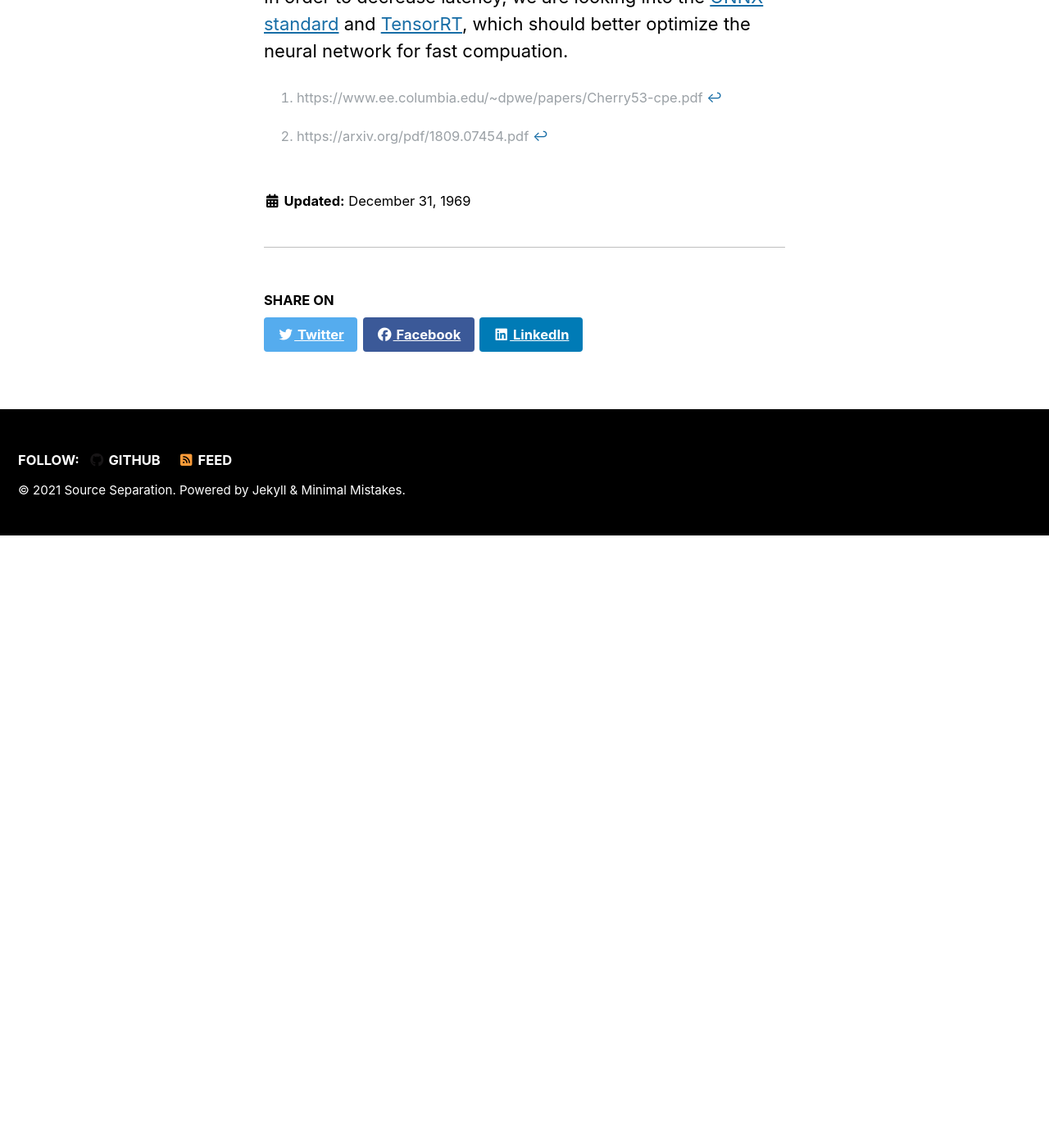
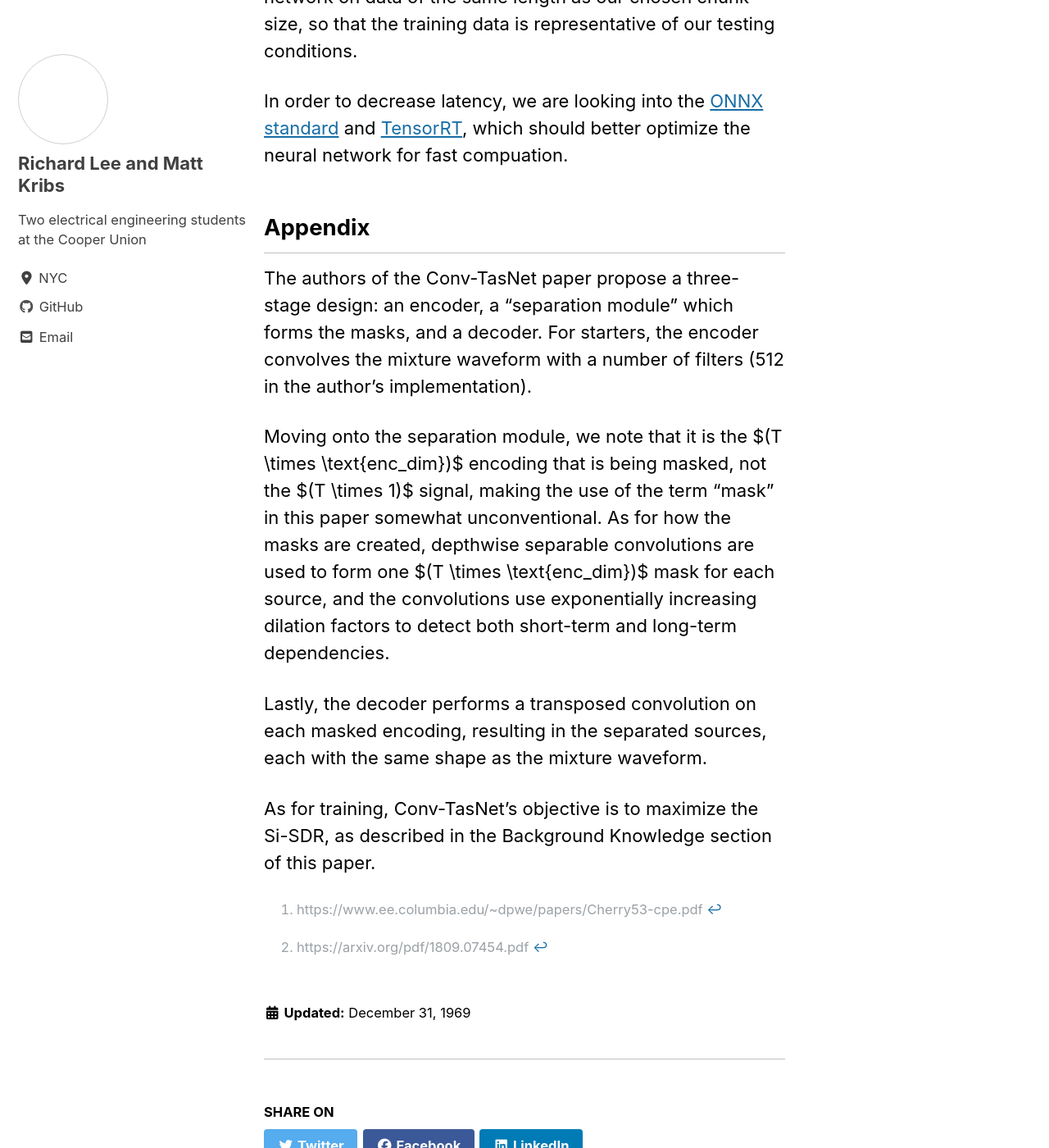
Before and after one commit to ece396-source-separation/ece396-source-separation.github.io, a Jekyll site: the page built from _posts/2021-03-20-project-updates.md, in a window 1280 px wide and 1400 px high, scrolled down 5573 px. Shown: the whole window at 82% size. Built offline with Jekyll 4.4.1, drawn with Linux system fonts in a browser that asks for light colours; cached includes are drawn as plain includes; nearby versions of some CDN libraries; before the commit the page ends 6226 px from its top, so only the background shows below that; some of the changed text lies outside the part shown.

Commit message:
Update 2021-03-20-project-updates.md

```diff
--- a/_posts/2021-03-20-project-updates.md
+++ b/_posts/2021-03-20-project-updates.md
@@ -80,12 +80,23 @@ Some options for decreasing latency include: multithreading the python code, so
 
 As of now, we have implemented a multithreaded python program which is able to chunk the data and process it through the neural network; however, the program has a reconstruction error that results in choppy sounding audio. The effects of this reconstruction error can be mitigated by increasing the chunk size, but that in turn increases latency.
 
+We are working to implement everything on the Jetson Nano, as its small size makes it closer to the goal of being used by someone seeking portable real-time source separation.
+
 > To Be populated in with audio files
 
 On the one hand, we plan on investigating traditional reconstruction techniques to see if we can mitigate the choppiness. On the other, we also plan on training a neural network on data of the same length as our chosen chunk size, so that the training data is representative of our testing conditions.
 
 In order to decrease latency, we are looking into the [ONNX standard](https://github.com/onnx/onnx) and [TensorRT](https://developer.nvidia.com/tensorrt), which should better optimize the neural network for fast compuation.
 
+## Appendix
+
+The authors of the Conv-TasNet paper propose a three-stage design: an encoder, a "separation module" which forms the masks, and a decoder. For starters, the encoder convolves the mixture waveform with a number of filters (512 in the author's implementation).
+
+Moving onto the separation module, we note that it is the $(T \times \text{enc\_dim})$ encoding that is being masked, not the $(T \times 1)$ signal, making the use of the term "mask" in this paper somewhat unconventional. As for how the masks are created, depthwise separable convolutions are used to form one $(T \times \text{enc\_dim})$ mask for each source, and the convolutions use exponentially increasing dilation factors to detect both short-term and long-term dependencies.
+
+Lastly, the decoder performs a transposed convolution on each masked encoding, resulting in the separated sources, each with the same shape as the mixture waveform.
+
+As for training, Conv-TasNet's objective is to maximize the Si-SDR, as described in the Background Knowledge section of this paper.
 
 [^1]: https://www.ee.columbia.edu/~dpwe/papers/Cherry53-cpe.pdf
 
```
